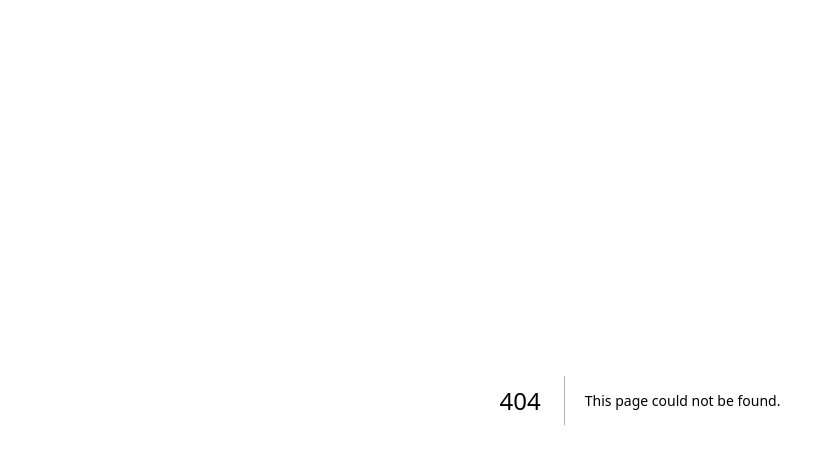
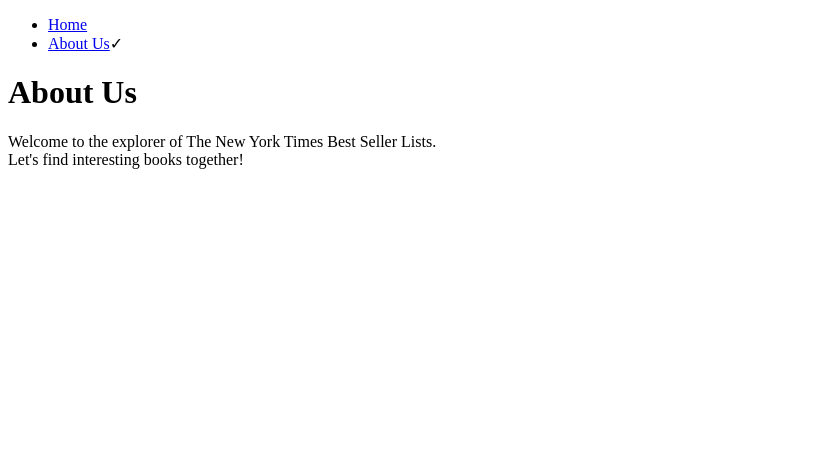
Before and after one commit to Eastynfromeast/nextjs-nyt-bestsellers, a Next.js app: page /about-us in a window 1280 px wide. Before the commit this address had no page. Shown: the top 464 px of the page, without its empty margins (0-835 px from the left). Built offline with nearby package versions, Linux system fonts and the light colour scheme.

Commit message:
very basic of the explorer

```diff
--- /dev/null
+++ b/app/about-us/page.tsx
@@ -0,0 +1,16 @@
+export const metadata = {
+	title: "About Us",
+};
+
+export default function AboutUsPage() {
+	return (
+		<div>
+			<h1> About Us </h1>
+			<p>
+				{" "}
+				Welcome to the explorer of The New York Times Best Seller Lists. <br />
+				Let's find interesting books together!
+			</p>
+		</div>
+	);
+}
--- /dev/null
+++ b/app/constants.ts
@@ -0,0 +1 @@
+export const API_URL = "https://books-api.nomadcoders.workers.dev";
--- a/app/layout.tsx
+++ b/app/layout.tsx
@@ -1,12 +1,17 @@
+import Navigation from "../components/navigation";
+
 export const metadata = {
-	title: "NYT Bestselling Books",
+	title: "NYT Best Seller List",
 	description: "New York Times' historic bestselling books' list",
 };
 
 export default function RootLayout({ children }: { children: React.ReactNode }) {
 	return (
 		<html lang="en">
-			<body>{children}</body>
+			<body>
+				<Navigation />
+				{children}
+			</body>
 		</html>
 	);
 }
--- a/app/page.tsx
+++ /dev/null
@@ -1,3 +0,0 @@
-export default function HomePage() {
-	return <h1>Here will be NYT Bestsellers</h1>;
-}
--- /dev/null
+++ b/components/booklist.tsx
@@ -0,0 +1,3 @@
+export default function CategorizedBookList() {
+	return null;
+}
--- /dev/null
+++ b/components/navigation.tsx
@@ -0,0 +1,22 @@
+"use client";
+
+import Link from "next/link";
+import { usePathname } from "next/navigation";
+
+export default function Navigation() {
+	const path = usePathname();
+	return (
+		<nav>
+			<ul>
+				<li>
+					<Link href="/">Home</Link>
+					{path === "/" ? "✓" : null}
+				</li>
+				<li>
+					<Link href="/about-us">About Us</Link>
+					{path === "/about-us" ? "✓" : null}
+				</li>
+			</ul>
+		</nav>
+	);
+}
```
Also changed, not shown: app/(books)/list/[id]/page.tsx (added, +44 -0 lines), app/(home)/page.tsx (added, +35 -0 lines).
